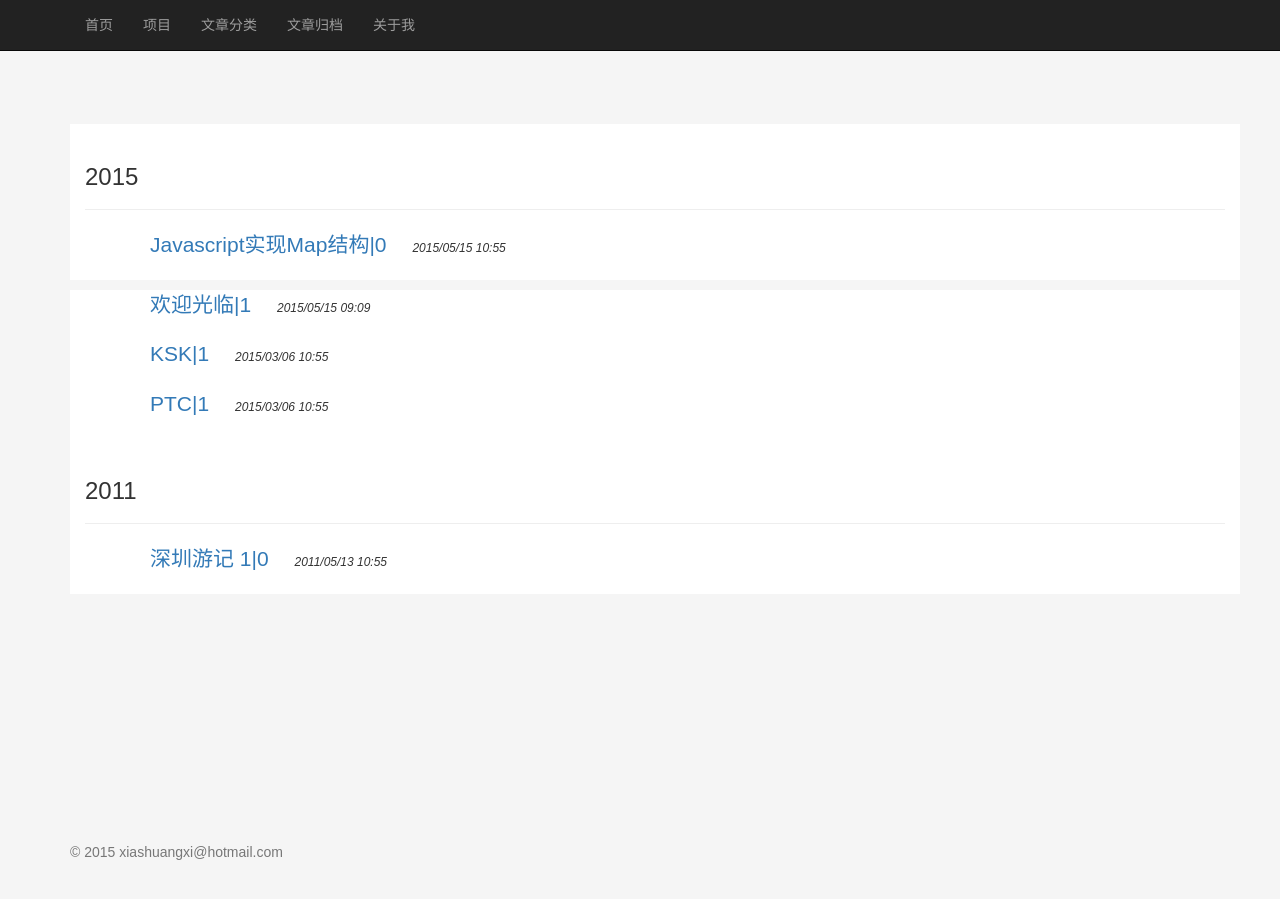
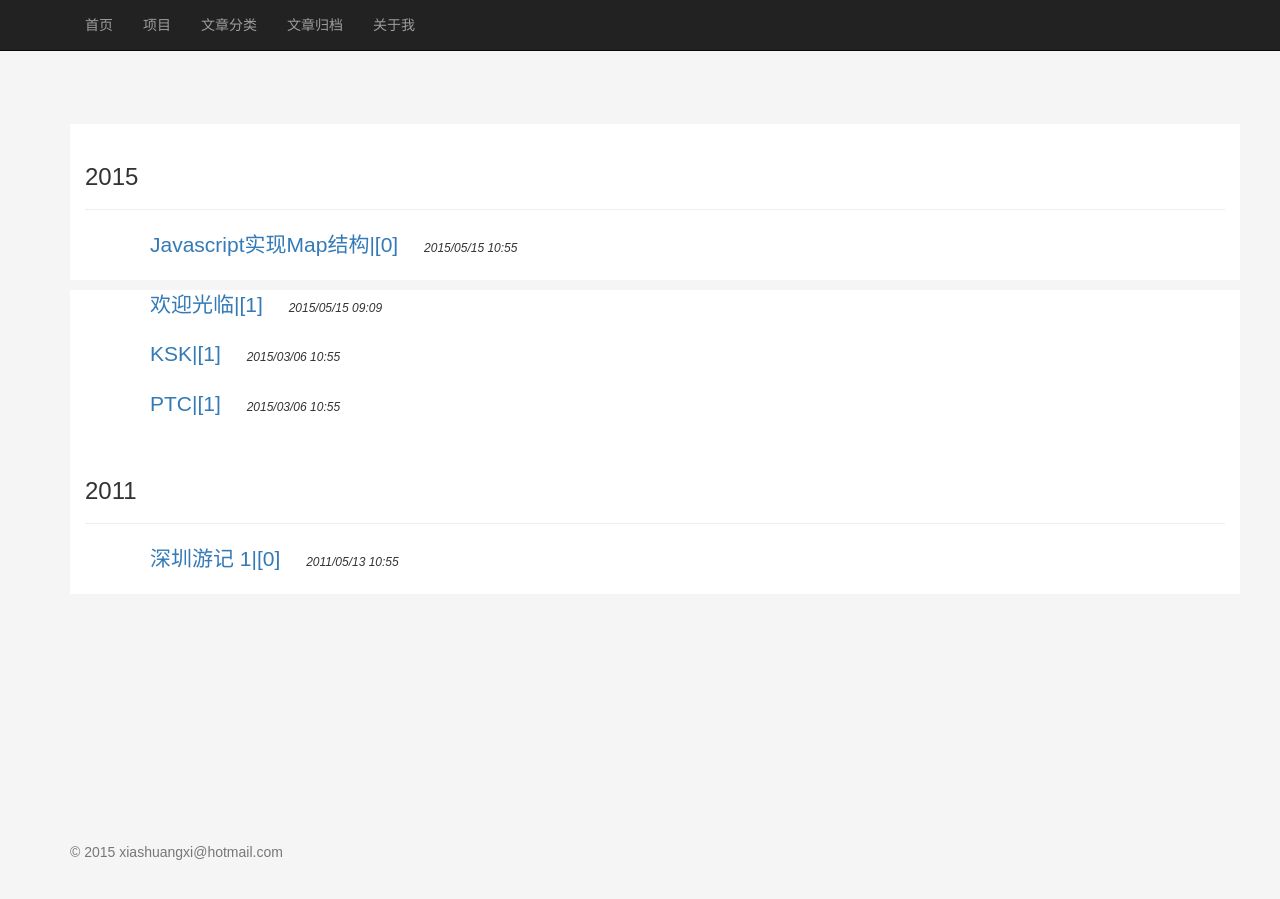
Before and after one commit to jinchangle/xiashuangxi.github.io, a Jekyll site: the page built from archive.html, in a window 1280 px wide. Built offline with Jekyll 4.4.1, drawn with Linux system fonts in a browser that asks for light colours; nearby versions of some CDN libraries; comment, search, counter and statistics services are not loaded.

Commit message:
Update archive.html

```diff
--- a/_layouts/archive.html
+++ b/_layouts/archive.html
@@ -25,7 +25,7 @@
                 {% endif %}
                         <div class="container" style='margin-left: 50px;'>
                             <p id='page.content' class="lead">
-                                    <a href = '{{ post.url }}'>{{ post.title }}|{{p}}</a>
+                                    <a href = '{{ post.url }}'>{{ post.title }}|[{{p}}]</a>
                                     <span style="font-size:12px;margin-left: 20px;font-style:italic;">{{ post.date | date:"%Y/%m/%d %H:%M"}}</span>
                             </p>
 
```
